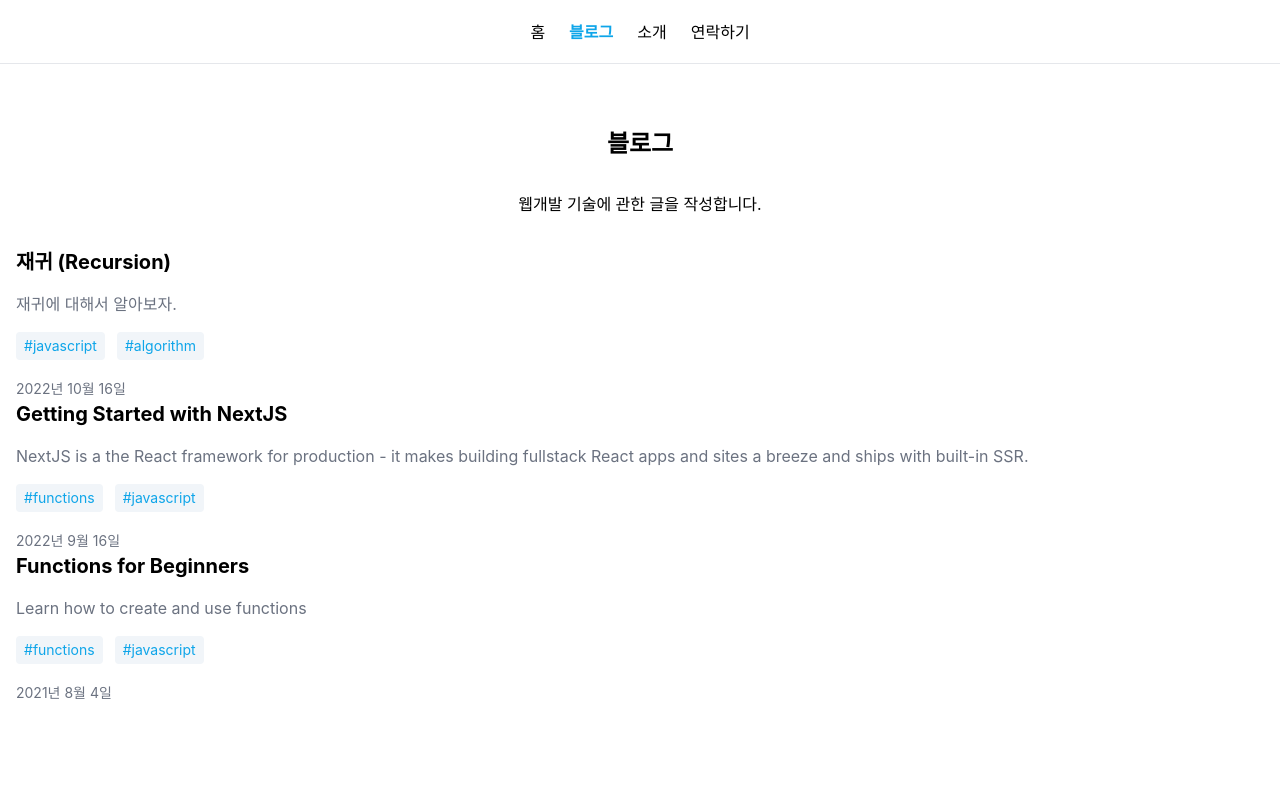
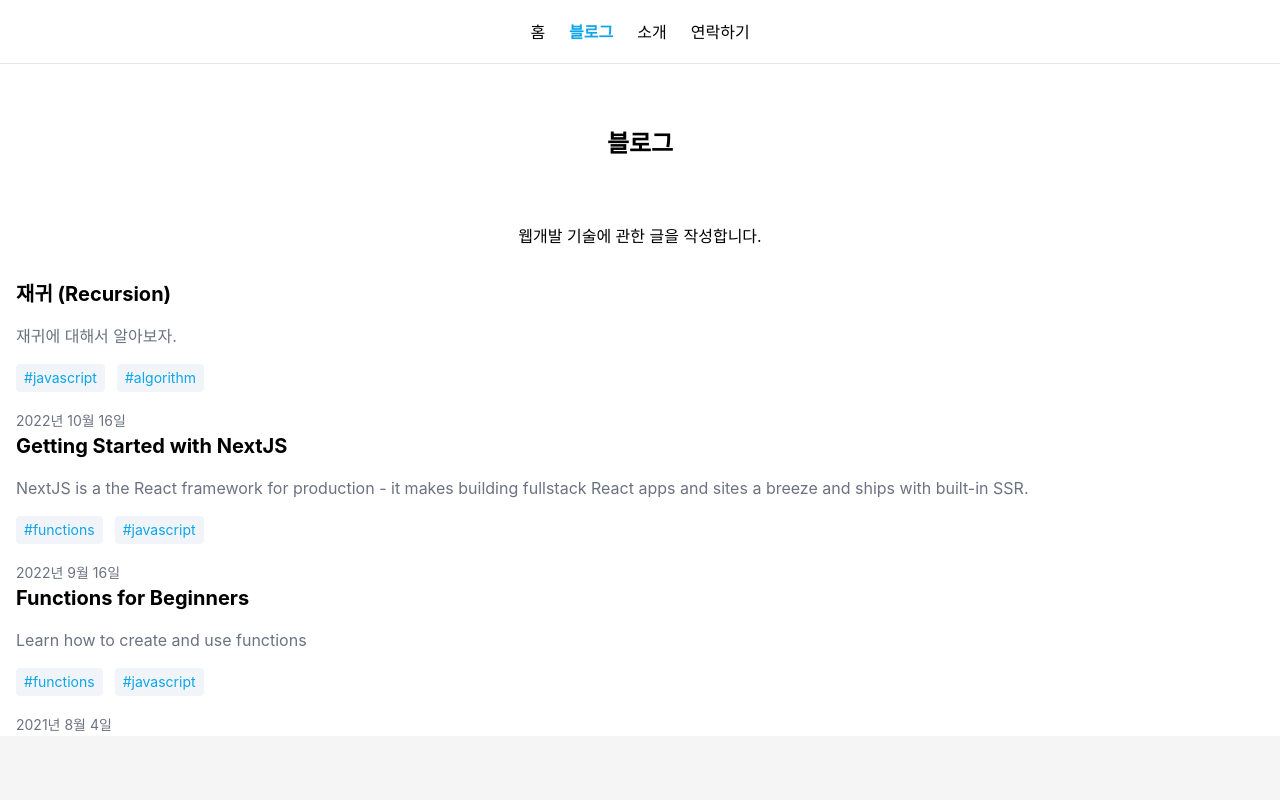
Before and after one commit to OpenYong/yongs-blog, a Next.js app: page /posts in a window 1280 px wide. Shown: the top 800 px of the page. Built offline with nearby package versions, Linux system fonts and the light colour scheme.

Commit message:
메타데이터, document 추가 및 레이아웃 스타일 변경

```diff
--- a/components/layout/Layout.js
+++ b/components/layout/Layout.js
@@ -8,7 +8,12 @@ const Layout = ({ children }) => {
     <>
       <Header />
       {/* <NavBar /> */}
-      <main className="mx-auto min-h-screen bg-white">{children}</main>
+      <main
+        style={{ minHeight: "calc(100vh - 64px - 188px)" }}
+        className="mx-auto bg-white"
+      >
+        {children}
+      </main>
       <Footer />
     </>
   );
--- a/components/ui/PageHeader.js
+++ b/components/ui/PageHeader.js
@@ -1,6 +1,6 @@
 const PageHeader = (props) => {
   return (
-    <h1 className="text-2xl font-bold mt-16 mb-8 text-center">
+    <h1 className="text-2xl font-bold pt-16 pb-8 text-center">
       {props.children}
     </h1>
   );
--- a/pages/_app.js
+++ b/pages/_app.js
@@ -1,9 +1,14 @@
 import "../styles/globals.css";
 import Layout from "../components/layout/Layout";
+import Head from "next/head";
 
 function MyApp({ Component, pageProps }) {
   return (
     <Layout>
+      <Head>
+        <title>Yong's 블로그</title>
+        <meta name="viewport" content="initial-scale=1.0, width=device-width" />
+      </Head>
       <Component {...pageProps} />
     </Layout>
   );
--- /dev/null
+++ b/pages/_document.js
@@ -0,0 +1,17 @@
+import Document, { Html, Head, Main, NextScript } from "next/document";
+
+class MyDocument extends Document {
+  render() {
+    return (
+      <Html lang="ko">
+        <Head />
+        <body>
+          <Main />
+          <NextScript />
+        </body>
+      </Html>
+    );
+  }
+}
+
+export default MyDocument;
```
